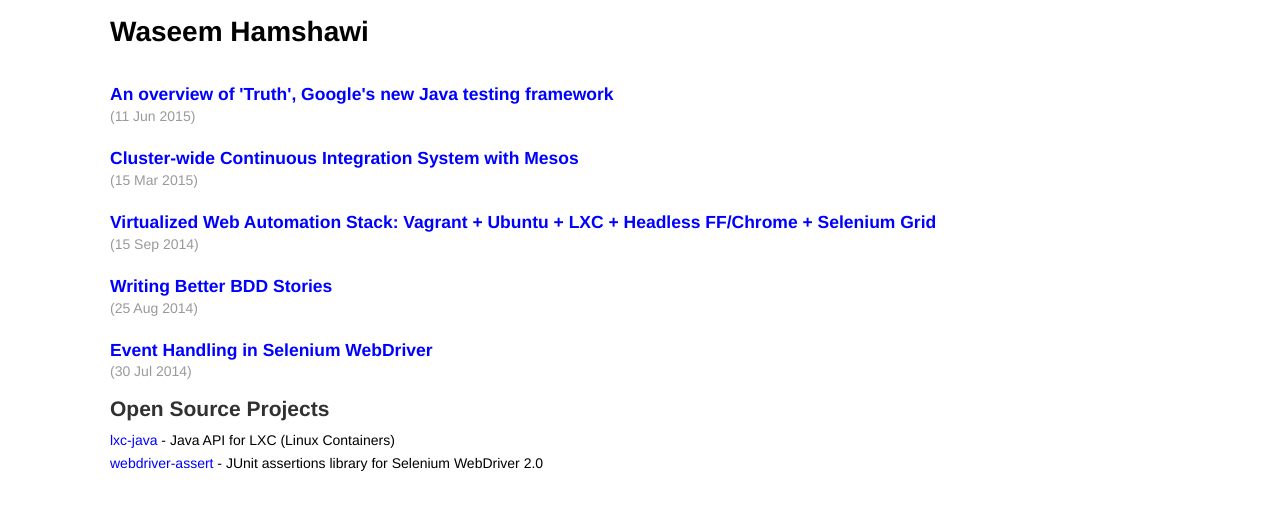
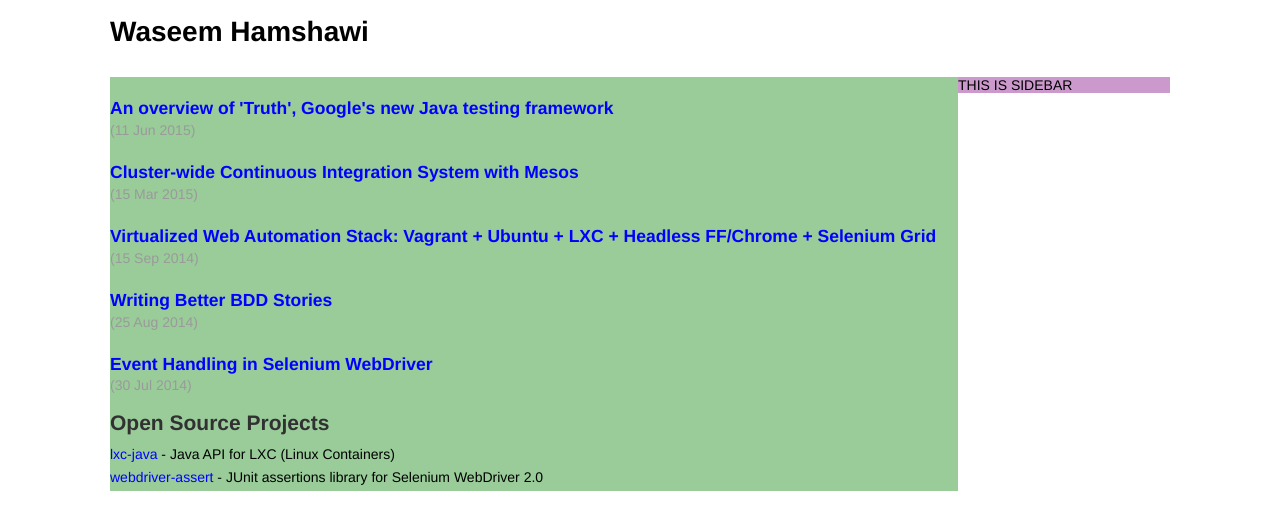
Before and after one commit to waseemh/waseemh.github.io_F, a Jekyll site: the page built from index.md, in a window 1280 px wide. Shown: the top 530 px of the page. Built offline with Jekyll 4.4.1, drawn with Linux system fonts in a browser that asks for light colours.

Commit message:
Update default.html

```diff
--- a/_layouts/default.html
+++ b/_layouts/default.html
@@ -12,8 +12,13 @@
         </h1>
       </div>
 
+<div id="main">
       {{ content }}
+</div>
 
+<div id="sidebar">
+  THIS IS SIDEBAR
+</div>
       <div class="footer">
 
       </div>
```
